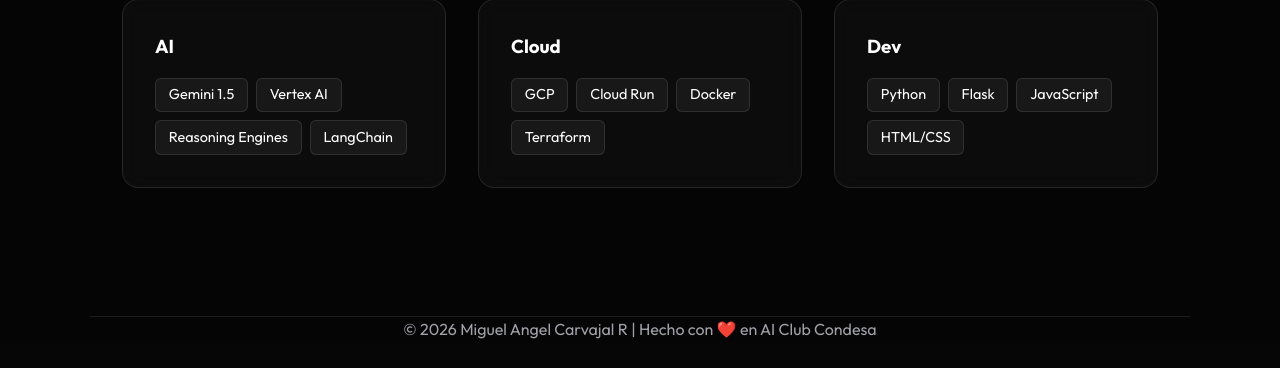
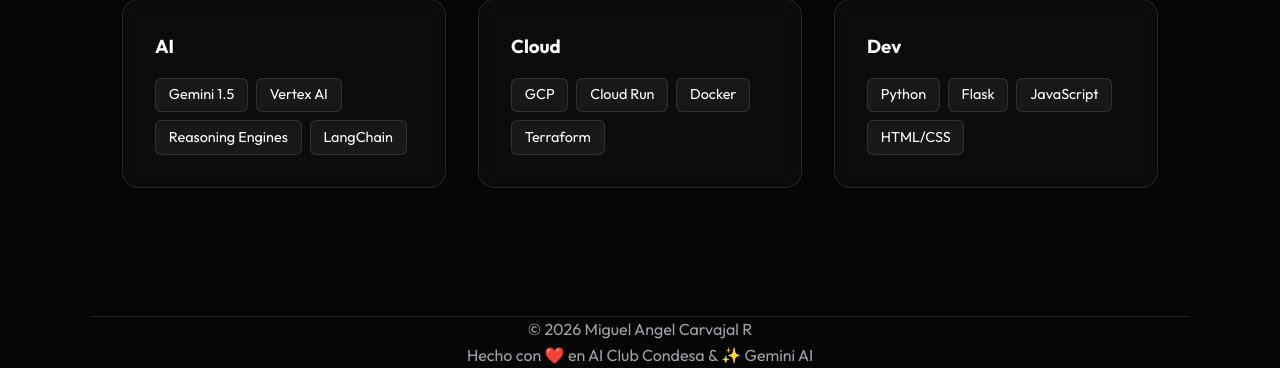
Before and after one commit to krvax/aicondesa-workshop02, a Flask app: page / in a window 1280 px wide. Shown: the part 1548-1916 px from the top of the page. Before the commit the page ends 1887 px from the top, so only its background shows below. Run offline with Flask 3, Linux system fonts and the light colour scheme.

Commit message:
docs: add Gemini AI credit to footer

```diff
--- a/projects/personal-site/templates/index.html
+++ b/projects/personal-site/templates/index.html
@@ -69,7 +69,8 @@
     </section>
 
     <footer class="container">
-        <p>&copy; {{ datetime.datetime.now().year }} {{ profile.name }} | Hecho con ❤️ en AI Club Condesa</p>
+        <p>&copy; {{ datetime.datetime.now().year }} {{ profile.name }}</p>
+        <p>Hecho con ❤️ en AI Club Condesa & ✨ Gemini AI</p>
     </footer>
 </body>
 </html>
```
